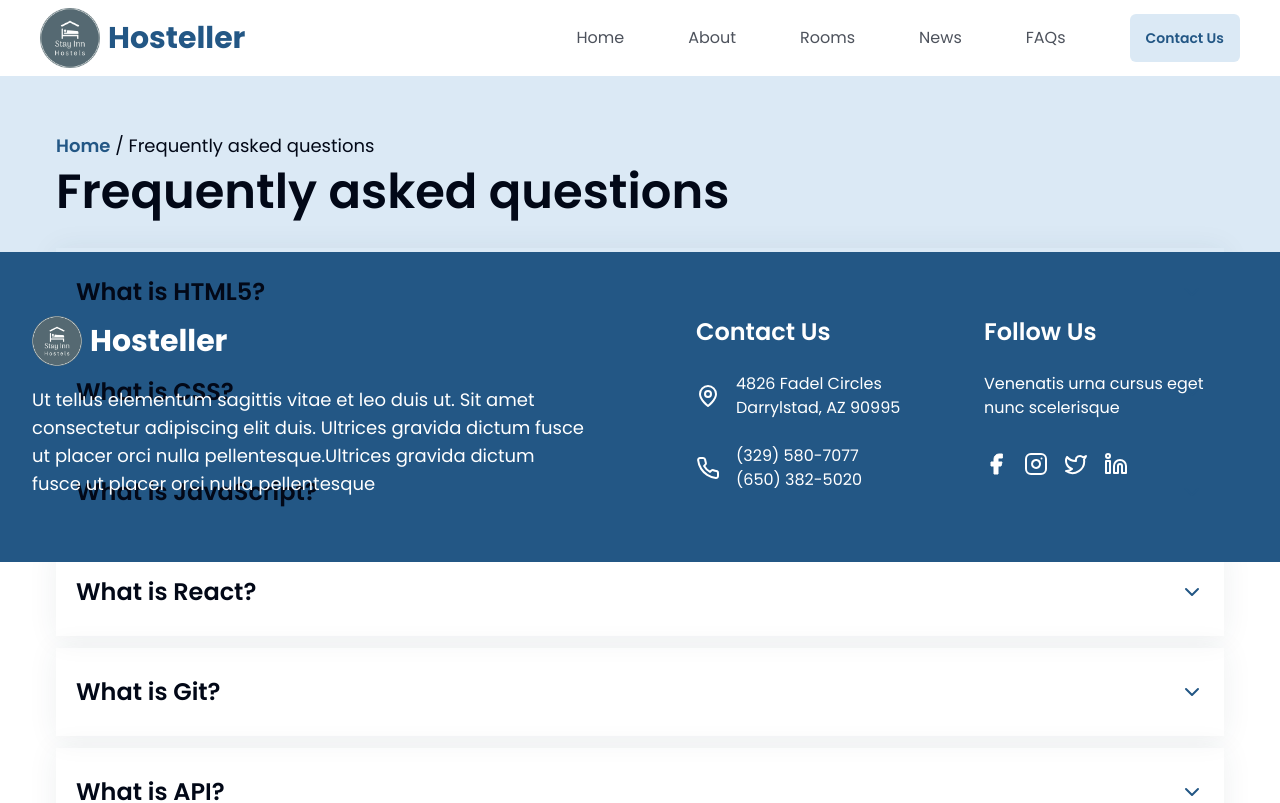
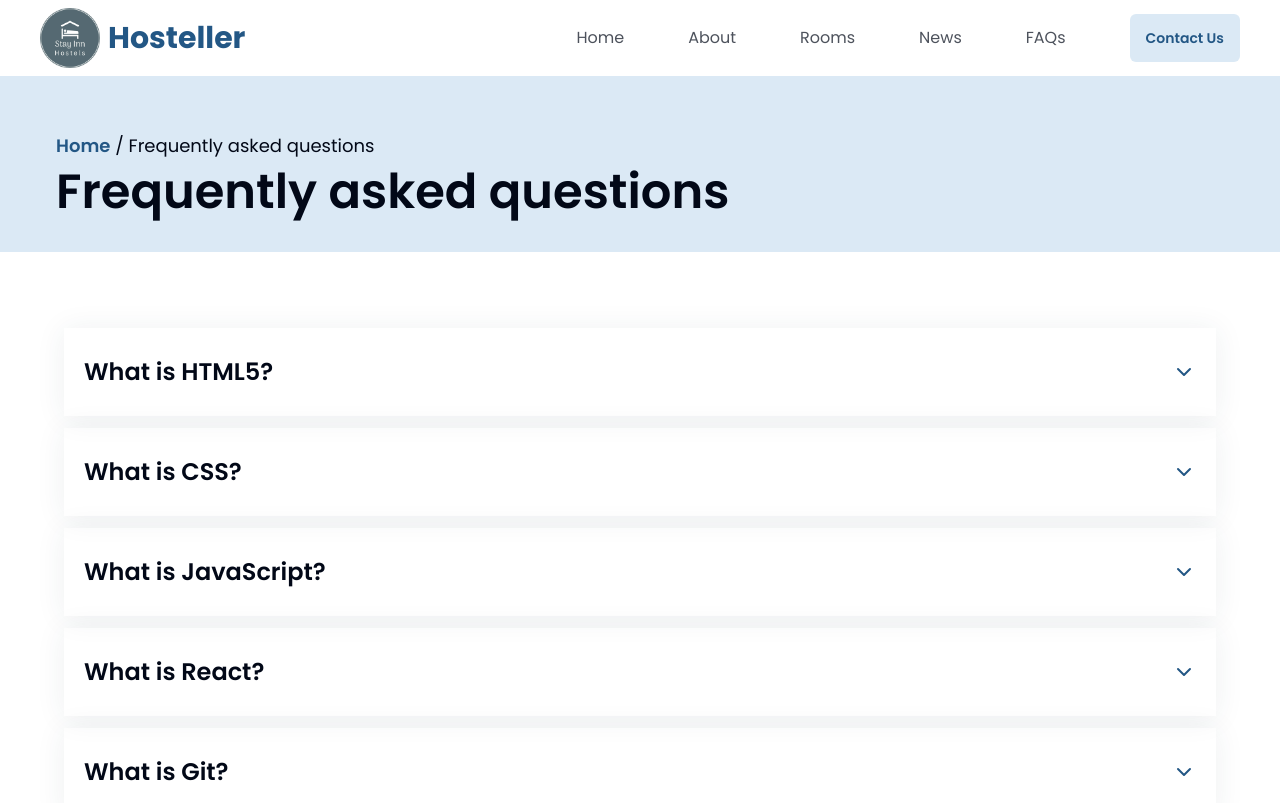
Before and after one commit to SherazArif172/stayInHostels, a Next.js app: page /faqs in a window 1280 px wide. Shown: the top 803 px of the page. Built offline with nearby package versions, Linux system fonts and the light colour scheme.

Commit message:
resolved issue

```diff
--- a/src/app/(frontend)/faqs/page.jsx
+++ b/src/app/(frontend)/faqs/page.jsx
@@ -12,17 +12,19 @@ import {
 
 const page = () => {
   return (
-    <div className="bg-primary-cstm h-44 p-14 max-w-7xl m-auto">
-      <div className="text-lg">
+    <div className=" max-w-7xl m-auto">
+      <div className="text-lg h-44 bg-primary-cstm p-14">
         <Link href="/" className="text-primary font-semibold">
           Home
         </Link>{" "}
         / Frequently asked questions
+        <p className="text-5xl font-semibold mt-2">
+          Frequently asked questions
+        </p>
       </div>
-      <p className="text-5xl font-semibold mt-2">Frequently asked questions</p>
 
-      <div className="mt-8">
-        <Accordion type="single" collapsible className="w-full">
+      <div className="lg:py-16 py-8 lg:px-16 px-4">
+        <Accordion type="single" collapsible className="w-full h-full">
           {Faq.map((faq, index) => (
             <AccordionItem value="item-1" key={index}>
               <AccordionTrigger>{faq.question}</AccordionTrigger>
```
